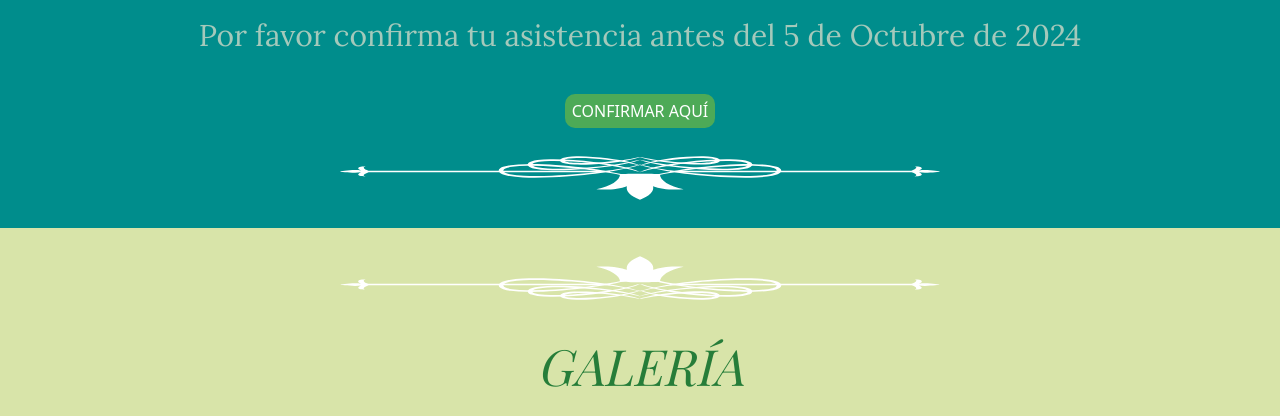
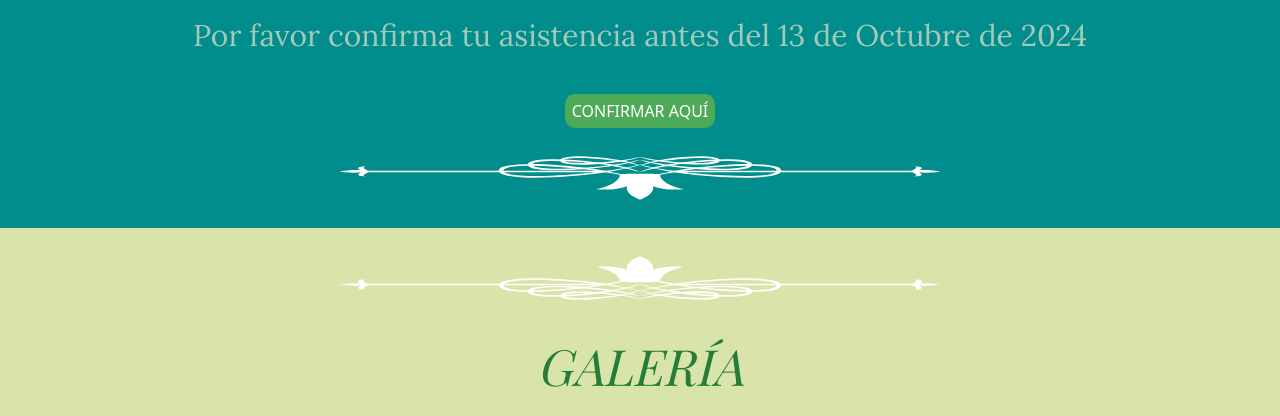
Before and after one commit to StrikerJuan/Invitacion-Vanessa, a plain HTML site: page index.html in a window 1280 px wide. Shown: the part 5950-6366 px from the top of the page. Drawn offline with nearby package versions, Linux system fonts and the light colour scheme; a web font is replaced by a local one.

Commit message:
Correcion de fecha de confirmacion

```diff
--- a/index.html
+++ b/index.html
@@ -372,7 +372,7 @@
                         <p id="info-header-2">Confirmación</p>
                     </div>
                     <div>
-                        <p id="info-header-1">Por favor confirma tu asistencia antes del 5 de Octubre de 2024</p>
+                        <p id="info-header-1">Por favor confirma tu asistencia antes del 13 de Octubre de 2024</p>
                     </div>
                     <div class="detalles-button">
                         <a id="confirm-link"> <!--href="https://wa.me/5554301237?text=Confirmo%20mi%20asistencia%20 !!! %20"-->
```
